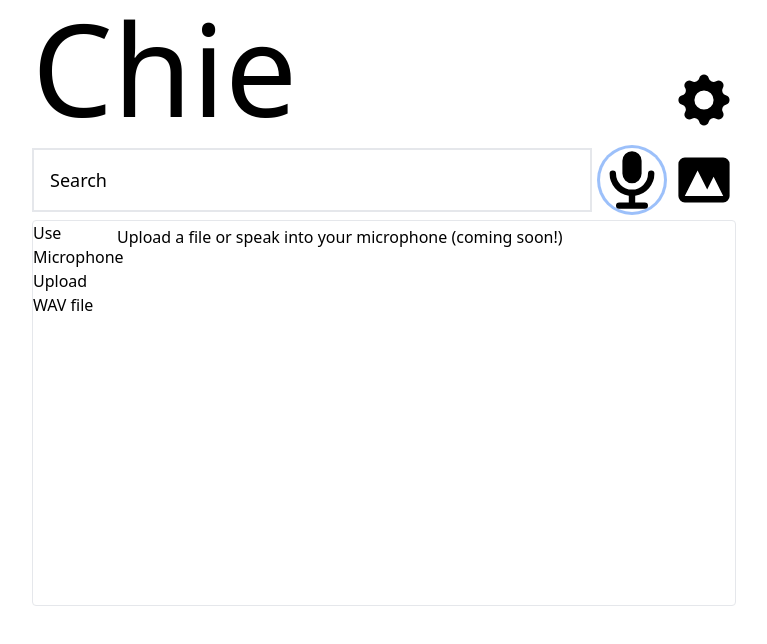
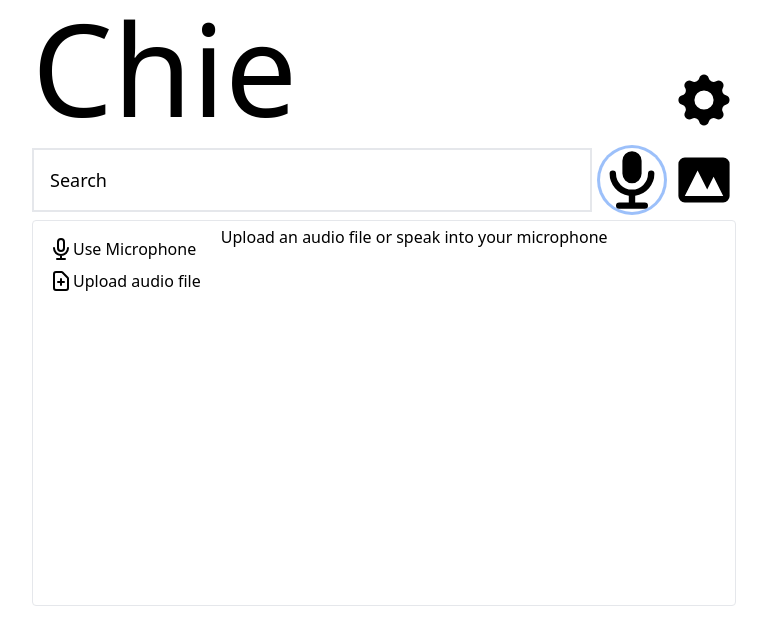
Before and after one commit to MichaelMauriceLee/chie-old, a Next.js app in the folder client-app/: page / in a window 1280 px wide. Both pictures are taken after a click on the button 888 px from the left and 180 px from the top of the page. Shown: the top 644 px of the page, without its empty margins (256-1023 px from the left). Built offline with nearby package versions, Linux system fonts and the light colour scheme.

Commit message:
Added functional speech to text

```diff
--- a/client-app/components/VoiceArea/VoiceArea.tsx
+++ b/client-app/components/VoiceArea/VoiceArea.tsx
@@ -1,25 +1,48 @@
-import React, { useState } from 'react';
+import React from 'react';
+import useSpeechToText from '../../hooks/useSpeechToText';
 
 const VoiceArea: React.FC = () => {
-  const [displayText] = useState('Upload a file or speak into your microphone (coming soon!)');
+  const { displayText, fetchTextFromFile, fetchTextFromMic } = useSpeechToText();
+
+  const onClick = () => {
+    fetchTextFromMic();
+  };
+
+  const onFileUpload = (evt: React.ChangeEvent<HTMLInputElement>) => {
+    if (evt.target.files) {
+      const file = evt.target.files[0];
+      fetchTextFromFile(file);
+    }
+  };
+
   return (
     <div className="flex mt-2 border rounded">
-      <div className="w-20">
+      <div className="p-4 w-30">
+        <button className="flex flex-row items-center hover:text-blue-500" type="button" onClick={onClick}>
+          <svg xmlns="http://www.w3.org/2000/svg" className="h-6 w-6" fill="none" viewBox="0 0 24 24" stroke="currentColor">
+            <path strokeLinecap="round" strokeLinejoin="round" strokeWidth={2} d="M19 11a7 7 0 01-7 7m0 0a7 7 0 01-7-7m7 7v4m0 0H8m4 0h4m-4-8a3 3 0 01-3-3V5a3 3 0 116 0v6a3 3 0 01-3 3z" />
+          </svg>
           <div>
             Use Microphone
           </div>
+        </button>
+
+        <div className="mt-2">
+          <label className="flex flex-row hover:text-blue-500" htmlFor="audio-file">
+            <svg xmlns="http://www.w3.org/2000/svg" className="h-6 w-6" fill="none" viewBox="0 0 24 24" stroke="currentColor">
+              <path strokeLinecap="round" strokeLinejoin="round" strokeWidth={2} d="M9 13h6m-3-3v6m5 5H7a2 2 0 01-2-2V5a2 2 0 012-2h5.586a1 1 0 01.707.293l5.414 5.414a1 1 0 01.293.707V19a2 2 0 01-2 2z" />
+            </svg>
             <div>
-          Upload WAV file
+              Upload audio file
             </div>
-        {/* <div className="mt-2">
-          <label htmlFor="audio-file">
+          </label>
           <input
             type="file"
             id="audio-file"
             style={{ display: 'none' }}
+            onChange={onFileUpload}
           />
-          </label>
-        </div> */}
+        </div>
       </div>
       <div className="h-96 p-1 overflow-auto">
         {displayText}
--- a/client-app/hooks/useSpeechToText.ts
+++ b/client-app/hooks/useSpeechToText.ts
@@ -1,10 +1,19 @@
-import { useQuery, UseQueryResult } from 'react-query';
 import {
   ResultReason, SpeechConfig, AudioConfig, SpeechRecognizer,
 } from 'microsoft-cognitiveservices-speech-sdk';
+import { useState } from 'react';
 import { getSpeechToken } from '../services/agent';
 
-const fetchTextFromMic = async (setDisplayText: (params: string) => void) => {
+interface UseSpeechToText {
+  displayText: string;
+  fetchTextFromMic: () => Promise<void>;
+  fetchTextFromFile: (audioFile: File) => Promise<void>;
+}
+
+const useSpeechToText = (): UseSpeechToText => {
+  const [displayText, setDisplayText] = useState('Upload an audio file or speak into your microphone');
+
+  const fetchTextFromMic = async () => {
     const { token, region } = await getSpeechToken();
     const speechConfig = SpeechConfig.fromAuthorizationToken(token, region);
     speechConfig.speechRecognitionLanguage = 'ja-JP';
@@ -13,18 +22,21 @@ const fetchTextFromMic = async (setDisplayText: (params: string) => void) => {
     setDisplayText('Speak into your microphone...');
 
     recognizer.recognizeOnceAsync((result) => {
-    let displayText;
       if (result.reason === ResultReason.RecognizedSpeech) {
-      displayText = `RECOGNIZED: Text=${result.text}`;
-    } else {
-      displayText = 'ERROR: Speech was cancelled or could not be recognized. Ensure your microphone is working properly.';
+        setDisplayText(`RECOGNIZED: ${result.text}`);
+        return;
       }
-
-    setDisplayText(displayText);
+      setDisplayText('ERROR: Speech was cancelled or could not be recognized. Ensure your microphone is working properly.');
     });
   };
 
-const fetchTextFromFile = async (setDisplayText: (params: string) => void, audioFile: File) => {
+  const fetchTextFromFile = async (audioFile: File) => {
+    if (audioFile.name.split('.').pop() !== 'wav') {
+      setDisplayText('ERROR: File must be .wav sound file.');
+      return;
+    }
+    setDisplayText(`${audioFile.name} size=${audioFile.size} bytes`);
+
     const { token, region } = await getSpeechToken();
     const speechConfig = SpeechConfig.fromAuthorizationToken(token, region);
     speechConfig.speechRecognitionLanguage = 'ja-JP';
@@ -32,28 +44,19 @@ const fetchTextFromFile = async (setDisplayText: (params: string) => void, audio
     const recognizer = new SpeechRecognizer(speechConfig, audioConfig);
 
     recognizer.recognizeOnceAsync((result) => {
-    let displayText;
       if (result.reason === ResultReason.RecognizedSpeech) {
-      displayText = `RECOGNIZED: Text=${result.text}`;
-    } else {
-      displayText = 'ERROR: Speech was cancelled or could not be recognized.';
+        setDisplayText(`RECOGNIZED: ${result.text}`);
+        return;
       }
-
-    setDisplayText(displayText);
+      setDisplayText('ERROR: Speech was cancelled or could not be recognized.');
     });
   };
 
-const useSpeechToText = (
-  setDisplayText: (params: string) => void,
-  audioFile?: File,
-): UseQueryResult<string[], Error> => useQuery('speechToText',
-  () => {
-    if (audioFile) return fetchTextFromFile(setDisplayText, audioFile);
-    return fetchTextFromMic(setDisplayText);
-  },
-  {
-    onError: getSpeechToken,
-    enabled: false,
-  });
+  return {
+    displayText,
+    fetchTextFromMic,
+    fetchTextFromFile,
+  };
+};
 
 export default useSpeechToText;
```
Lines whose indentation alone changed are shown as unchanged.
